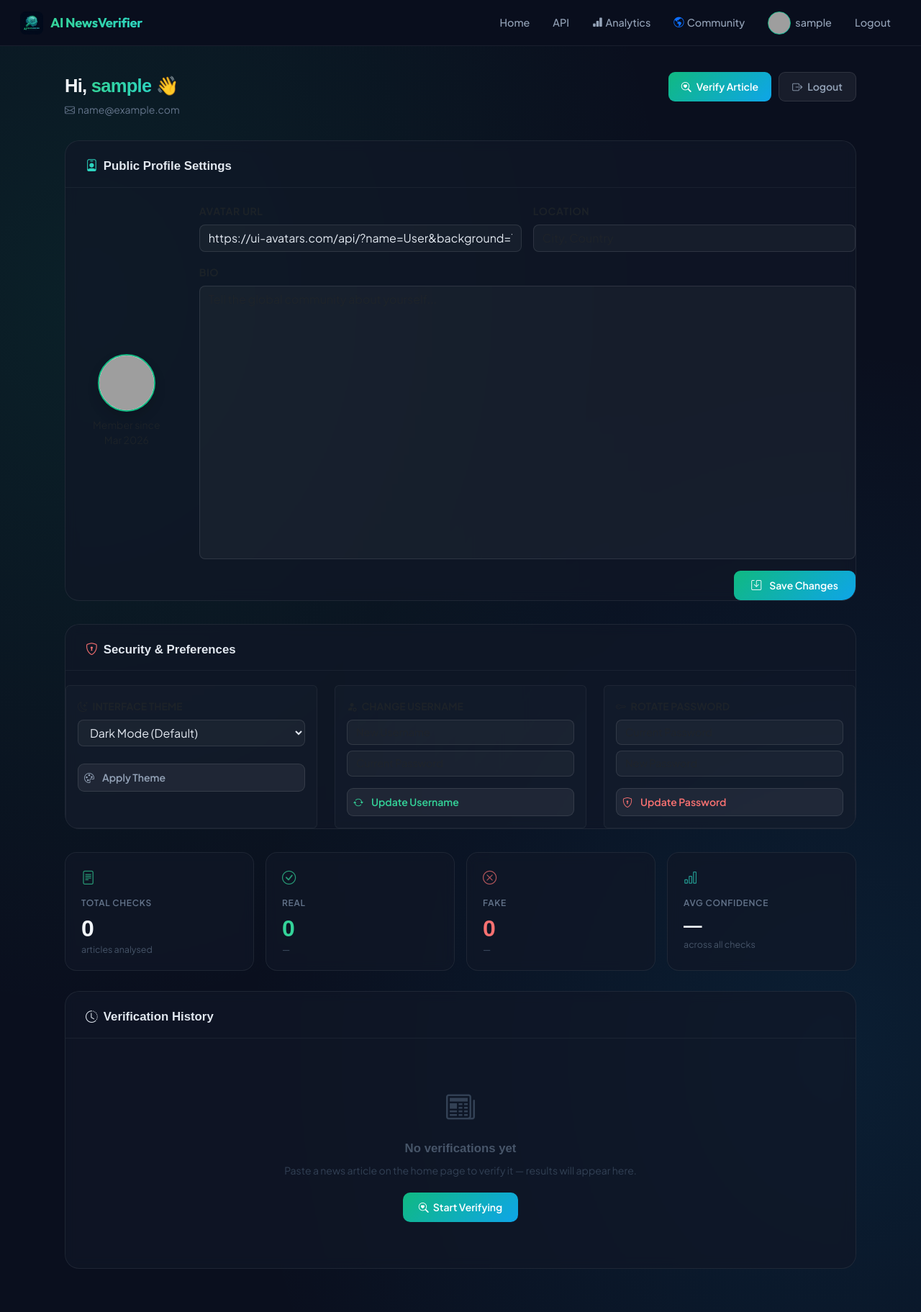
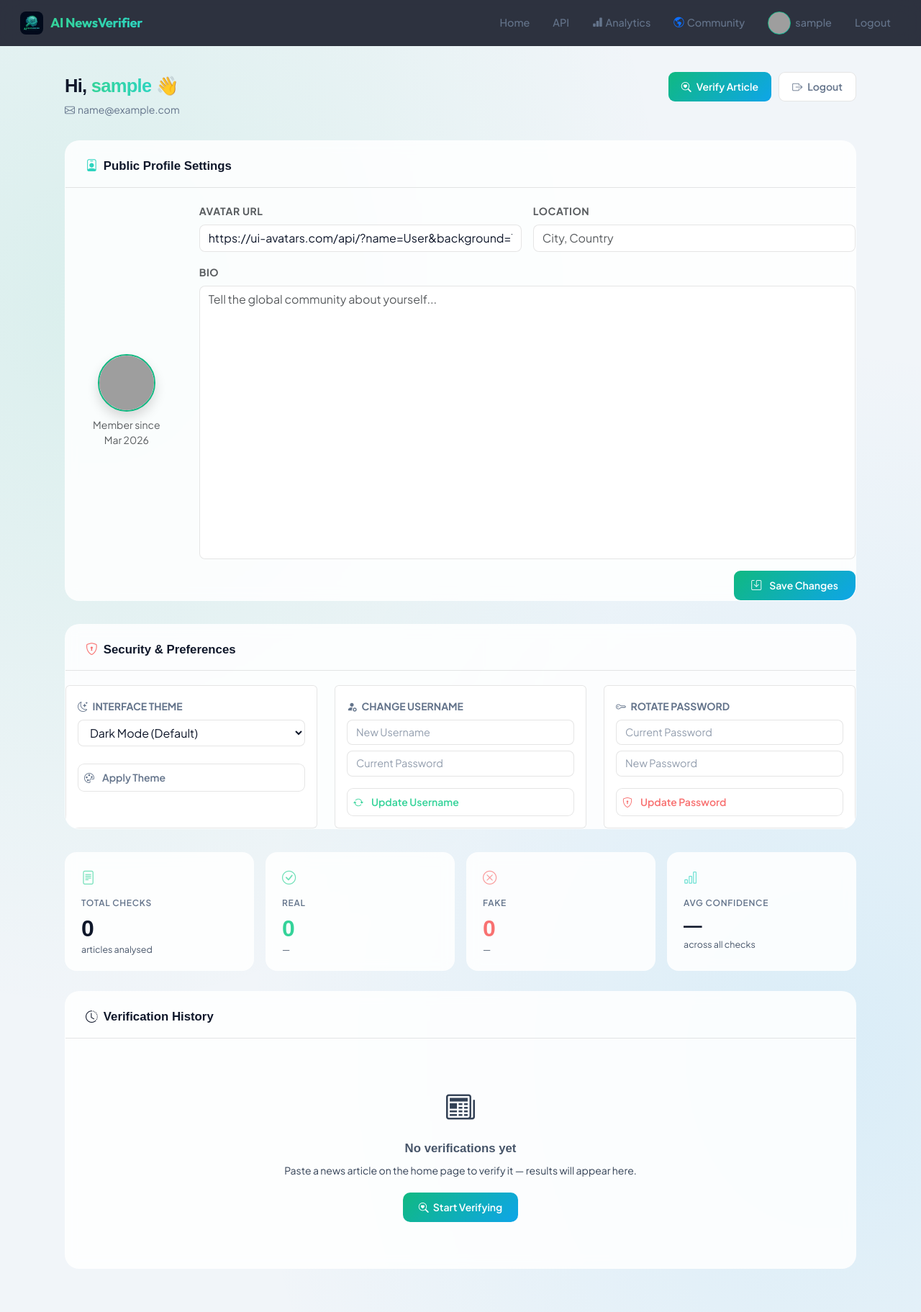
Before and after one commit to ParthivPatel1210/Ai-news-Verification, a Flask app: page /dashboard in a window 1280 px wide. Shown: the whole page at 72% size. Run offline with Flask 3, Linux system fonts and the light colour scheme; the visitor is signed in with stand-in values (Sample User, id 1); data that the repository does not hold is empty; grey boxes are pictures that could not be loaded.

Commit message:
UI: Universal CSS Theme Refactor (Light/Dark Engine)

```diff
--- a/static/css/styles.css
+++ b/static/css/styles.css
@@ -1,16 +1,66 @@
-:root {
+/* UNIVERSAL THEMING ENGINE */
+:root, [data-theme="light"] {
   --brand: #0b7fab;
-  --muted: #6c757d;
-  --card-bg: #ffffff;
+  --muted: #64748b;
+  --bg-main: #f8fafc;
+  --bg-card: rgba(255, 255, 255, 1);
+  --bg-card-hover: rgba(0, 0, 0, 0.03);
+  --bg-input: #ffffff;
+  --text-primary: #0f172a;
+  --text-muted: #64748b;
+  --border-light: rgba(0,0,0,0.1);
+  --glass-bg: rgba(255, 255, 255, 0.85);
+  --glass-border: rgba(0, 0, 0, 0.1);
+  --hero-bg: #f1f5f9;
+  --history-card: #ffffff;
+  --history-head-border: rgba(0,0,0,0.1);
+}
+
+[data-theme="dark"] {
+  --brand: #0b7fab;
+  --muted: #94a3b8;
+  --bg-main: #0a0f1e;
+  --bg-card: rgba(255, 255, 255, 0.03);
+  --bg-card-hover: rgba(255, 255, 255, 0.08);
+  --bg-input: rgba(255,255,255,0.04);
+  --text-primary: #f9fafb;
+  --text-muted: #94a3b8;
+  --border-light: rgba(255, 255, 255, 0.05);
   --glass-bg: rgba(17, 24, 39, 0.7);
   --glass-border: rgba(255, 255, 255, 0.1);
+  --hero-bg: #0f172a;
+  --history-card: rgba(17, 24, 39, 0.4);
+  --history-head-border: rgba(255,255,255,0.05);
 }
 
 body {
   margin: 0;
   padding: 0;
   min-height: 100vh;
-  background-color: #0a0f1e;
+  background-color: var(--bg-main) !important;
+  color: var(--text-primary) !important;
+  transition: background-color 0.3s ease, color 0.3s ease;
+}
+
+/* Theme Utility Classes */
+.theme-card {
+  background: var(--bg-card) !important;
+  border: 1px solid var(--border-light) !important;
+}
+.theme-input {
+  background: var(--bg-input) !important;
+  border: 1px solid var(--border-light) !important;
+  color: var(--text-primary) !important;
+}
+.theme-input::placeholder {
+  color: var(--text-muted) !important;
+  opacity: 0.7;
+}
+.theme-text {
+  color: var(--text-primary) !important;
+}
+.theme-muted {
+  color: var(--text-muted) !important;
 }
 
 .main-container {
--- a/templates/about.html
+++ b/templates/about.html
@@ -15,7 +15,7 @@
     .about-inner {
         max-width: 800px;
         margin: 0 auto;
-        background: rgba(17, 24, 39, 0.7);
+        background: var(--glass-bg);
         border: 1px solid rgba(255, 255, 255, 0.08);
         /* glassmorphism */
         border-radius: 24px;
@@ -38,7 +38,7 @@
     .about-content {
         font-size: 1.05rem;
         line-height: 1.8;
-        color: #cbd5e1;
+        color: var(--text-muted);
     }
 
     .about-content h3 {
--- a/templates/api.html
+++ b/templates/api.html
@@ -17,7 +17,7 @@
     }
 
     .api-card {
-        background: rgba(17, 24, 39, 0.7);
+        background: var(--glass-bg);
         border: 1px solid rgba(255, 255, 255, 0.08);
         border-radius: 20px;
         padding: 40px;
@@ -34,14 +34,14 @@
     }
 
     .api-subtitle {
-        color: #94a3b8;
+        color: var(--text-muted);
         margin-bottom: 32px;
         font-size: 1.1rem;
     }
 
     .code-block {
         background: #000;
-        border: 1px solid rgba(255, 255, 255, 0.1);
+        border: 1px solid var(--border-light);
         border-radius: 12px;
         padding: 20px;
         font-family: monospace;
--- a/templates/base.html
+++ b/templates/base.html
@@ -24,9 +24,9 @@
     }
 
     body {
-      background: #0a0f1e;
+      background-color: var(--bg-main);
       font-family: 'Plus Jakarta Sans', sans-serif;
-      color: #e2e8f0;
+      color: var(--text-primary);
     }
 
     /* ── NAVBAR ── */
@@ -37,7 +37,7 @@
       background: rgba(10, 15, 30, 0.85);
       backdrop-filter: blur(16px);
       -webkit-backdrop-filter: blur(16px);
-      border-bottom: 1px solid rgba(255, 255, 255, 0.07);
+      border-bottom: 1px solid var(--border-light);
       padding: 0 28px;
       height: 64px;
       display: flex;
@@ -78,7 +78,7 @@
     }
 
     .topbar-nav .tn-link {
-      color: #94a3b8;
+      color: var(--text-muted);
       font-size: 0.9rem;
       font-weight: 500;
       padding: 7px 14px;
@@ -89,8 +89,8 @@
     }
 
     .topbar-nav .tn-link:hover {
-      color: #e2e8f0;
-      background: rgba(255, 255, 255, 0.06);
+      color: var(--text-primary);
+      background: var(--bg-card);
     }
 
     .topbar-nav .tn-cta {
@@ -171,7 +171,7 @@
   <div class="flash-zone mt-3">
     {% for category, msg in messages %}
     <div class="alert alert-{{ category }} alert-dismissible fade show" role="alert"
-      style="background:rgba(255,255,255,0.05);border:1px solid rgba(255,255,255,0.1);color:#e2e8f0;">
+      style="background: var(--bg-card);border: 1px solid var(--border-light);color: var(--text-primary);">
       {{ msg }}
       <button type="button" class="btn-close btn-close-white" data-bs-dismiss="alert"></button>
     </div>
--- a/templates/dashboard.html
+++ b/templates/dashboard.html
@@ -10,7 +10,7 @@
     background:
       radial-gradient(ellipse at 10% 20%, rgba(16, 185, 129, 0.1) 0%, transparent 50%),
       radial-gradient(ellipse at 90% 80%, rgba(14, 165, 233, 0.1) 0%, transparent 50%),
-      #0a0f1e;
+      var(--hero-bg);
   }
 
   .dash-inner {
@@ -32,7 +32,7 @@
     font-family: 'Space Grotesk', sans-serif;
     font-size: 1.6rem;
     font-weight: 700;
-    color: #f1f5f9;
+    color: var(--text-primary);
     letter-spacing: -0.03em;
   }
 
@@ -79,13 +79,13 @@
   }
 
   .dash-btn-ghost {
-    background: rgba(255, 255, 255, 0.06);
-    border: 1px solid rgba(255, 255, 255, 0.1);
-    color: #94a3b8;
+    background: var(--bg-card);
+    border: 1px solid var(--border-light);
+    color: var(--text-muted);
   }
 
   .dash-btn-ghost:hover {
-    color: #e2e8f0;
+    color: var(--text-primary);
   }
 
   /* ── Stat Cards ── */
@@ -97,7 +97,7 @@
   }
 
   .stat-card {
-    background: rgba(17, 24, 39, 0.7);
+    background: var(--glass-bg);
     border: 1px solid rgba(255, 255, 255, 0.07);
     border-radius: 16px;
     padding: 20px 22px;
@@ -117,7 +117,7 @@
     font-family: 'Space Grotesk', sans-serif;
     font-size: 2rem;
     font-weight: 700;
-    color: #f1f5f9;
+    color: var(--text-primary);
     line-height: 1;
     margin-bottom: 4px;
   }
@@ -143,7 +143,7 @@
 
   /* ── History Table ── */
   .history-card {
-    background: rgba(17, 24, 39, 0.7);
+    background: var(--glass-bg);
     border: 1px solid rgba(255, 255, 255, 0.07);
     border-radius: 20px;
     backdrop-filter: blur(8px);
@@ -152,7 +152,7 @@
 
   .history-head {
     padding: 22px 28px 16px;
-    border-bottom: 1px solid rgba(255, 255, 255, 0.06);
+    border-bottom: 1px solid var(--border-light);
     display: flex;
     align-items: center;
     gap: 12px;
@@ -162,14 +162,14 @@
     font-family: 'Space Grotesk', sans-serif;
     font-size: 1.05rem;
     font-weight: 600;
-    color: #e2e8f0;
+    color: var(--text-primary);
     flex: 1;
   }
 
   .history-count {
     font-size: 0.8rem;
-    background: rgba(255, 255, 255, 0.07);
-    color: #94a3b8;
+    background: var(--bg-card);
+    color: var(--text-muted);
     padding: 3px 10px;
     border-radius: 100px;
     font-weight: 500;
@@ -374,7 +374,7 @@
     <!-- Profile Settings -->
     <div class="history-card" style="margin-bottom: 32px;">
       <div class="history-head"
-        style="border-bottom: 1px solid rgba(255,255,255,0.05); padding-bottom: 16px; margin-bottom: 20px;">
+        style="border-bottom: 1px solid var(--border-light); padding-bottom: 16px; margin-bottom: 20px;">
         <div class="history-title"><i class="bi bi-person-badge me-2" style="color:#2dd4bf;"></i>Public Profile Settings
         </div>
       </div>
@@ -390,21 +390,21 @@
               <label class="form-label text-muted small text-uppercase fw-bold" style="letter-spacing: 0.04em;">Avatar
                 URL</label>
               <input type="url" name="profile_picture" class="form-control"
-                style="background: rgba(255,255,255,0.04); border: 1px solid rgba(255,255,255,0.1); color: #e2e8f0; border-radius: 8px;"
+                style="background: var(--bg-card); border: 1px solid var(--border-light); color: var(--text-primary); border-radius: 8px;"
                 value="{{ current_user.profile_picture }}">
             </div>
             <div class="col-md-6">
               <label class="form-label text-muted small text-uppercase fw-bold"
                 style="letter-spacing: 0.04em;">Location</label>
               <input type="text" name="location" class="form-control"
-                style="background: rgba(255,255,255,0.04); border: 1px solid rgba(255,255,255,0.1); color: #e2e8f0; border-radius: 8px;"
+                style="background: var(--bg-card); border: 1px solid var(--border-light); color: var(--text-primary); border-radius: 8px;"
                 value="{{ current_user.location or '' }}" placeholder="City, Country">
             </div>
             <div class="col-12">
               <label class="form-label text-muted small text-uppercase fw-bold"
                 style="letter-spacing: 0.04em;">Bio</label>
               <textarea name="bio" class="form-control" rows="2"
-                style="background: rgba(255,255,255,0.04); border: 1px solid rgba(255,255,255,0.1); color: #e2e8f0; border-radius: 8px;"
+                style="background: var(--bg-card); border: 1px solid var(--border-light); color: var(--text-primary); border-radius: 8px;"
                 placeholder="Tell the global community about yourself...">{{ current_user.bio or '' }}</textarea>
             </div>
             <div class="col-12 text-end">
@@ -418,18 +418,18 @@
 
     <!-- Advanced Account Settings -->
     <div class="history-card" style="margin-bottom: 32px;">
-      <div class="history-head" style="border-bottom: 1px solid rgba(255,255,255,0.05); padding-bottom: 16px; margin-bottom: 20px;">
+      <div class="history-head" style="border-bottom: 1px solid var(--border-light); padding-bottom: 16px; margin-bottom: 20px;">
         <div class="history-title"><i class="bi bi-shield-lock me-2" style="color:#f87171;"></i>Security & Preferences</div>
       </div>
 
       <div class="row g-4">
         <!-- Theme Selector -->
         <div class="col-md-4">
-          <form method="POST" action="/settings/theme" class="p-3 rounded" style="background: rgba(255,255,255,0.02); border: 1px solid rgba(255,255,255,0.05); height: 100%;">
-            <label class="form-label text-muted small text-uppercase fw-bold"><i class="bi bi-moon-stars me-1"></i> Interface Theme</label>
-            <select name="theme" class="form-control mb-3" style="background: rgba(255,255,255,0.04); border: 1px solid rgba(255,255,255,0.1); color: #e2e8f0; border-radius: 8px; appearance: auto;">
-              <option value="dark" style="background: #0a0f1e;" {% if current_user.theme_preference == 'dark' %}selected{% endif %}>Dark Mode (Default)</option>
-              <option value="light" style="background: #0a0f1e;" {% if current_user.theme_preference == 'light' %}selected{% endif %}>Light Mode</option>
+          <form method="POST" action="/settings/theme" class="p-3 rounded theme-card" style="height: 100%;">
+            <label class="form-label theme-muted small text-uppercase fw-bold"><i class="bi bi-moon-stars me-1"></i> Interface Theme</label>
+            <select name="theme" class="form-control mb-3 theme-input" style="border-radius: 8px; appearance: auto;">
+              <option value="dark" {% if current_user.theme_preference == 'dark' %}selected{% endif %}>Dark Mode (Default)</option>
+              <option value="light" {% if current_user.theme_preference == 'light' %}selected{% endif %}>Light Mode</option>
             </select>
             <button type="submit" class="dash-btn dash-btn-ghost w-100 mt-2" style="padding: 8px;"><i class="bi bi-palette me-1"></i> Apply Theme</button>
           </form>
@@ -437,20 +437,20 @@
 
         <!-- Change Username -->
         <div class="col-md-4">
-          <form method="POST" action="/settings/username" class="p-3 rounded" style="background: rgba(255,255,255,0.02); border: 1px solid rgba(255,255,255,0.05); height: 100%;">
-            <label class="form-label text-muted small text-uppercase fw-bold"><i class="bi bi-person-fill-gear me-1"></i> Change Username</label>
-            <input type="text" name="new_username" class="form-control mb-2" required placeholder="New Username" style="background: rgba(255,255,255,0.04); border: 1px solid rgba(255,255,255,0.1); color: #e2e8f0; font-size: 0.9rem; border-radius: 8px;">
-            <input type="password" name="password" class="form-control mb-3" required placeholder="Current Password" style="background: rgba(255,255,255,0.04); border: 1px solid rgba(255,255,255,0.1); color: #e2e8f0; font-size: 0.9rem; border-radius: 8px;">
+          <form method="POST" action="/settings/username" class="p-3 rounded theme-card" style="height: 100%;">
+            <label class="form-label theme-muted small text-uppercase fw-bold"><i class="bi bi-person-fill-gear me-1"></i> Change Username</label>
+            <input type="text" name="new_username" class="form-control mb-2 theme-input" required placeholder="New Username" style="font-size: 0.9rem; border-radius: 8px;">
+            <input type="password" name="password" class="form-control mb-3 theme-input" required placeholder="Current Password" style="font-size: 0.9rem; border-radius: 8px;">
             <button type="submit" class="dash-btn dash-btn-ghost w-100" style="padding: 8px; color:#34d399;"><i class="bi bi-arrow-repeat me-1"></i> Update Username</button>
           </form>
         </div>
 
         <!-- Change Password -->
         <div class="col-md-4">
-          <form method="POST" action="/settings/password" class="p-3 rounded" style="background: rgba(255,255,255,0.02); border: 1px solid rgba(255,255,255,0.05); height: 100%;">
-            <label class="form-label text-muted small text-uppercase fw-bold"><i class="bi bi-key me-1"></i> Rotate Password</label>
-            <input type="password" name="old_password" class="form-control mb-2" required placeholder="Current Password" style="background: rgba(255,255,255,0.04); border: 1px solid rgba(255,255,255,0.1); color: #e2e8f0; font-size: 0.9rem; border-radius: 8px;">
-            <input type="password" name="new_password" class="form-control mb-3" required placeholder="New Password" style="background: rgba(255,255,255,0.04); border: 1px solid rgba(255,255,255,0.1); color: #e2e8f0; font-size: 0.9rem; border-radius: 8px;">
+          <form method="POST" action="/settings/password" class="p-3 rounded theme-card" style="height: 100%;">
+            <label class="form-label theme-muted small text-uppercase fw-bold"><i class="bi bi-key me-1"></i> Rotate Password</label>
+            <input type="password" name="old_password" class="form-control mb-2 theme-input" required placeholder="Current Password" style="font-size: 0.9rem; border-radius: 8px;">
+            <input type="password" name="new_password" class="form-control mb-3 theme-input" required placeholder="New Password" style="font-size: 0.9rem; border-radius: 8px;">
             <button type="submit" class="dash-btn dash-btn-ghost w-100" style="padding: 8px; color:#f87171;"><i class="bi bi-shield-lock me-1"></i> Update Password</button>
           </form>
         </div>
```
Also changed, not shown: other parts of templates/dashboard.html (+13 -13 lines), templates/analytics.html (+4 -4 lines), templates/community.html (+6 -6 lines), templates/index.html (+9 -9 lines), templates/login.html (+12 -12 lines), templates/signup.html (+13 -13 lines).
